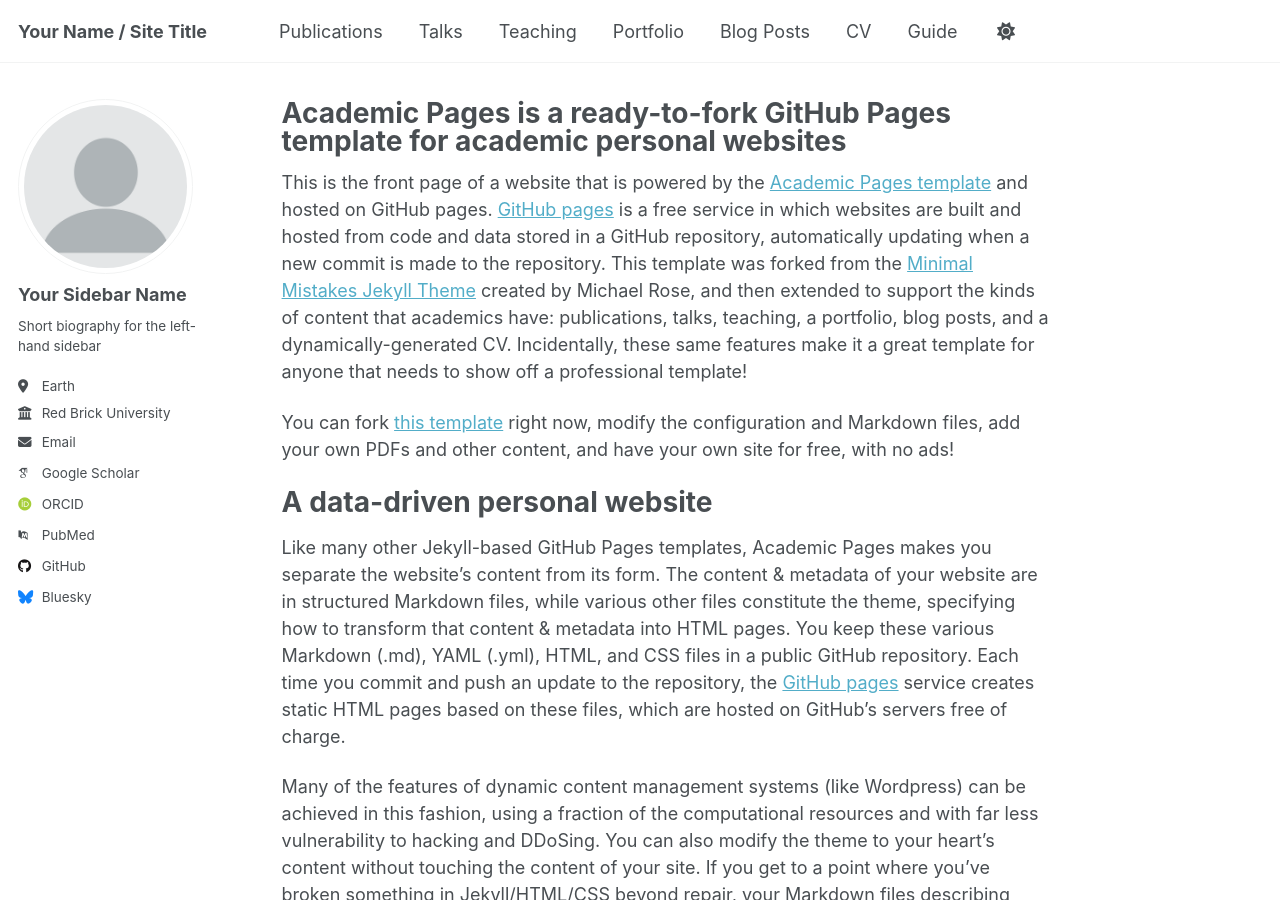
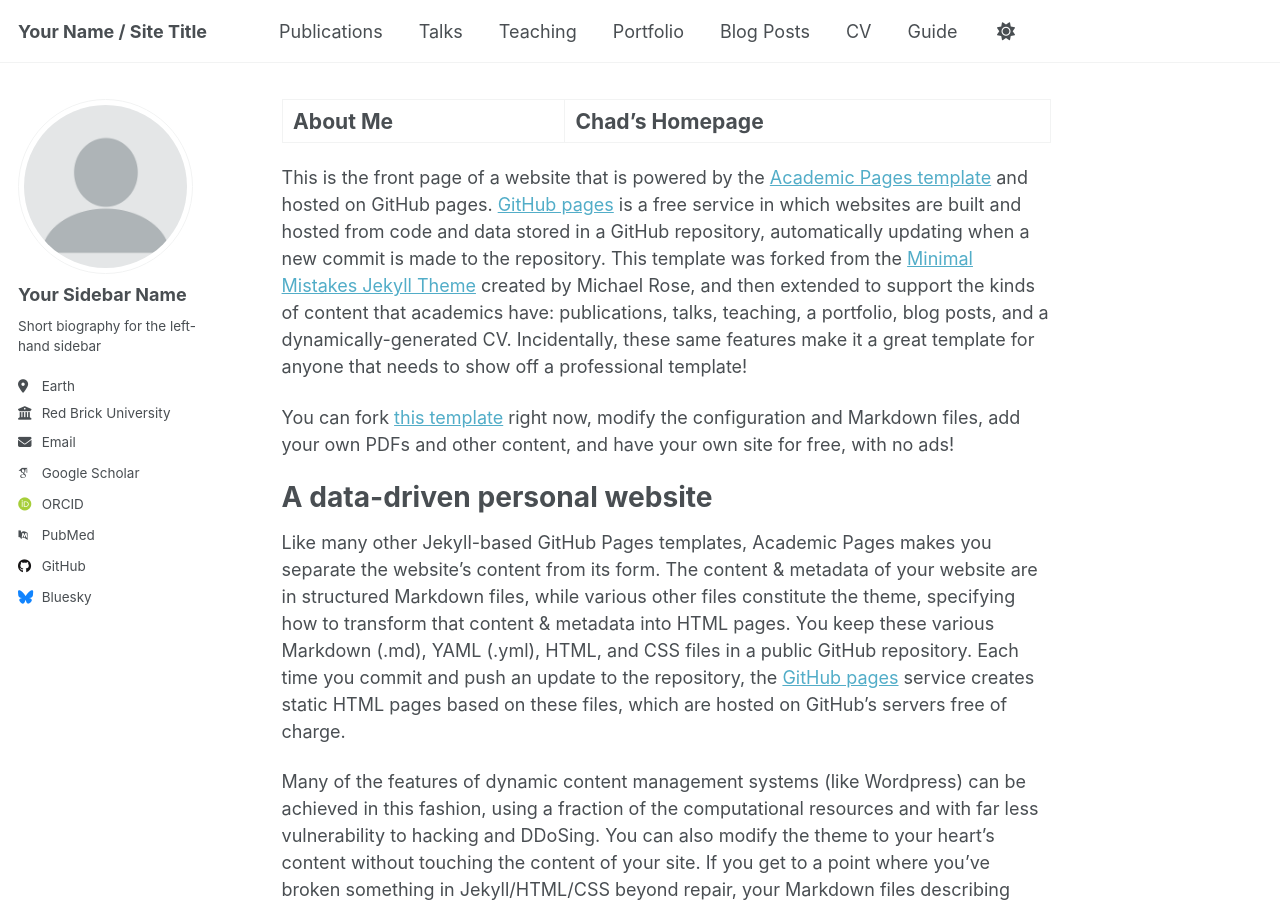
Before and after one commit to chkbm/chkpage, a Jekyll site: the page built from _pages/about.md, in a window 1280 px wide and 900 px high. Built offline with Jekyll 4.4.1, drawn with Linux system fonts in a browser that asks for light colours; some web fonts are replaced; a script that is not in the unit is left out.

Commit message:
Update about.md

```diff
--- a/_pages/about.md
+++ b/_pages/about.md
@@ -1,6 +1,6 @@
 ---
 permalink: /
-title: "Academic Pages is a ready-to-fork GitHub Pages template for academic personal websites"
+title: "About Me | Chad's Homepage"
 author_profile: true
 redirect_from:
   - /about/
```
